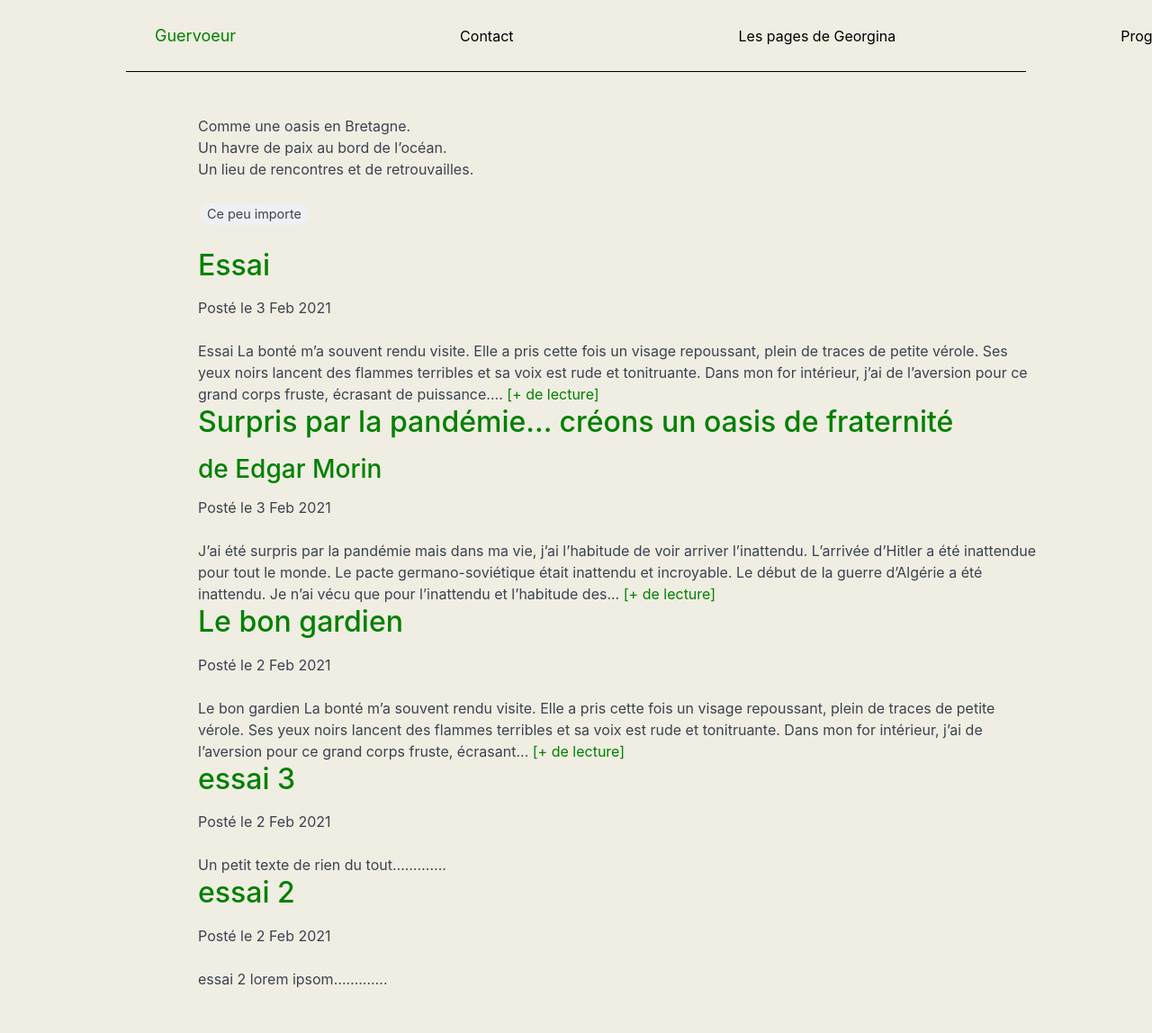
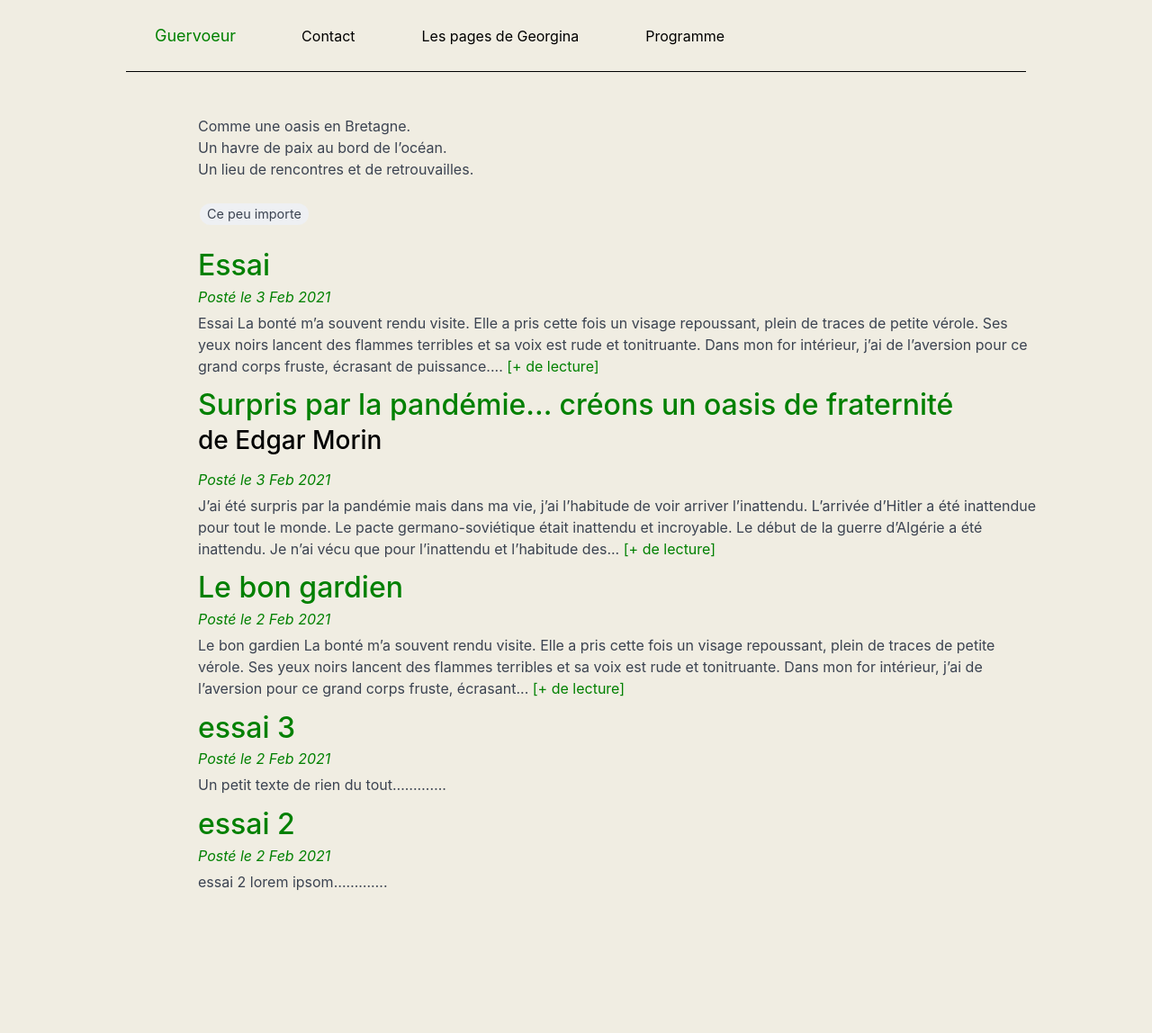
Before and after one commit to violaine-web/guervoeur, a Jekyll site: the page built from index.markdown, in a window 1280 px wide. Shown: the whole page at 90% size. Built offline with Jekyll 4.4.1, drawn with Linux system fonts in a browser that asks for light colours; after the commit the page ends 1040 px from its top, so only the background shows below that.

Commit message:
ajoute des styles

```diff
--- a/_sass/guervoeur.scss
+++ b/_sass/guervoeur.scss
@@ -22,10 +22,24 @@ body a:hover {
 }
 .btn.btn-link {
     color: black;
-    padding-left: 15em;
+    padding-left: 4em;
 }
-
+.btn.btn-link:hover {
+  color: green;
+}
 .navbar {
     padding-left: 2em;
     height: 5em;
 }
+.post-title {
+  margin-bottom: 0.1em;
+  margin-top: 0.4em
+}
+.post-subtitle {
+  color: black
+}
+.post-meta {
+  margin-bottom: 5px;
+  font-style: italic;
+  color: green
+}
```
